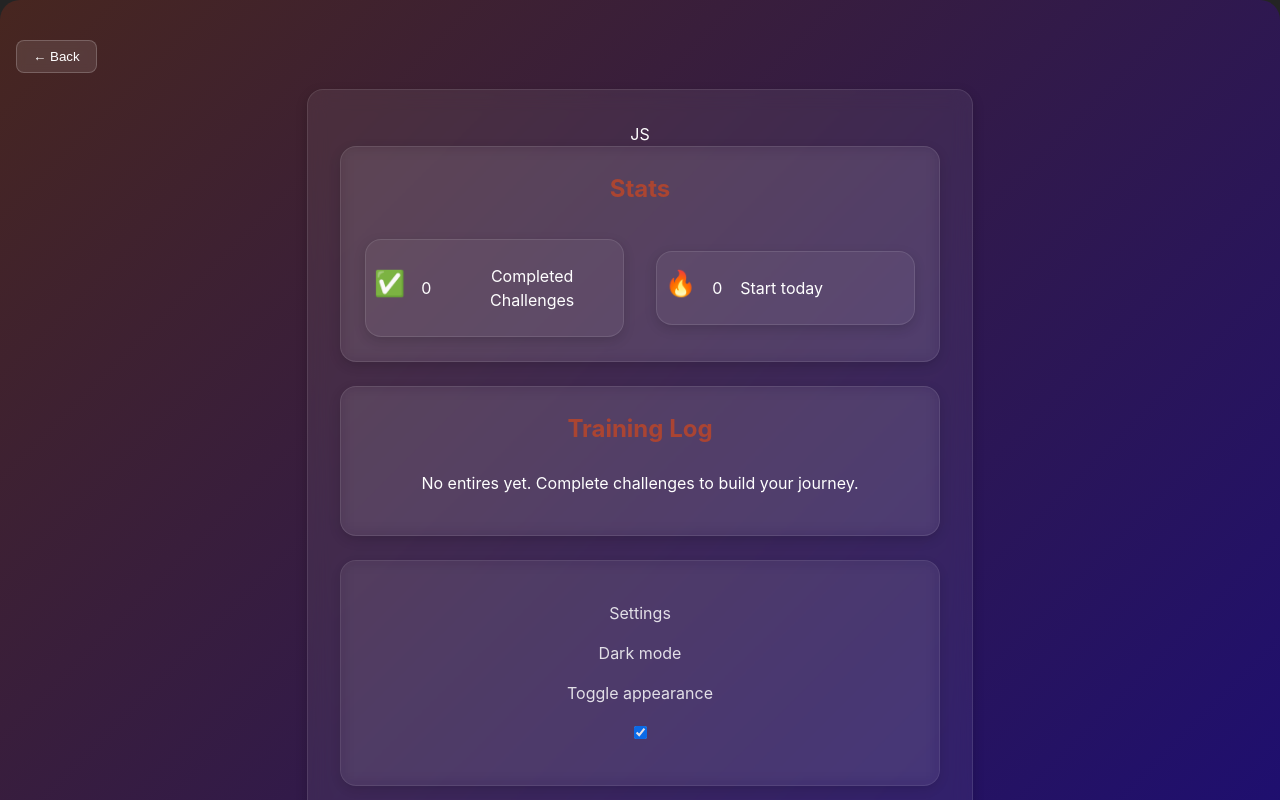
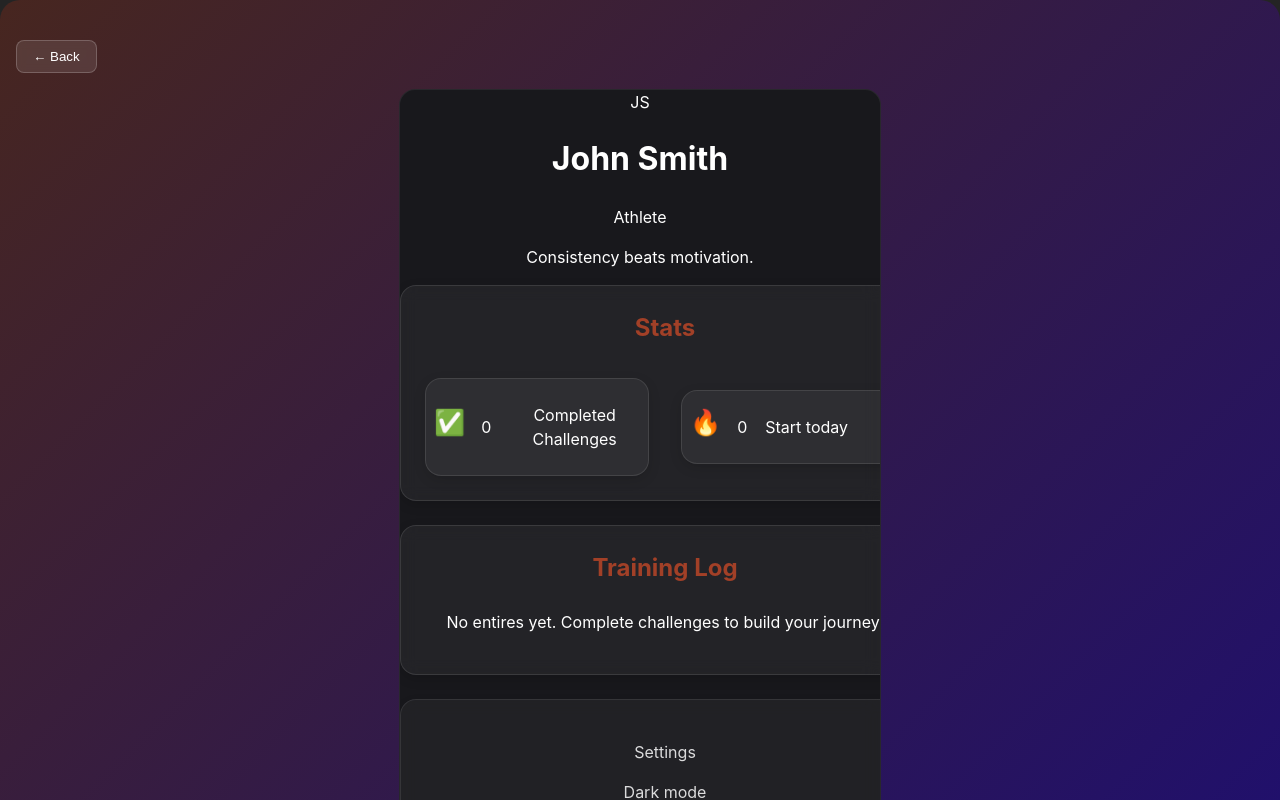
Before and after one commit to robertoandino/challenge-me, a React (Vite) app: page /profile in a window 1280 px wide. Shown: the top 800 px of the page. Built offline with nearby package versions, Linux system fonts and the light colour scheme.

Commit message:
Update Profile/hero section

```diff
--- a/src/components/Profile/Profile.css
+++ b/src/components/Profile/Profile.css
@@ -31,17 +31,15 @@
 }
 
 
-/* Main Profile card */
+/* Profile card */
 .profile-card {
-    background: rgba(255, 255, 255, 0.062);
-    border: 1px solid rgba(255, 255, 255, 0.1);
-    border-radius: 1rem;
-    padding: 2rem;
-    max-width: 600px;
-    width: 100%;
-    backdrop-filter: blur(10px);
-    box-shadow: 0 4px 12px rgba(0, 0, 0, 0.2);
-    animation: fadeUp 0.8s ease forwards;
+    background: var(--bg-card);
+    border: 0.5px solid var(--border);
+    border-radius: var(--radius-lg);
+    max-width: 480px;
+    margin: 0 auto;
+    overflow: hidden;
+    transition: background 0.3s ease;
 }
 
 /* Profile header */
--- a/src/components/Profile/Profile.tsx
+++ b/src/components/Profile/Profile.tsx
@@ -72,10 +72,16 @@ const Profile: React.FC = () => {
                         <div className="avatar-initials" aria-lavel={`Avatar for ${name}`}>
                             {initials}
                         </div>
-
+                        <div className="status-dot" title="Active" />
+                    </div>
+                    <div className="hero-info">
+                        <h1 className="hero-name">{name}</h1>
+                        <p className="hero-bio">{bio}</p>
+                        <p className="hero-tagline">Consistency beats motivation.</p>
                     </div>
                 </div>
 
+                {/* Stats Section */}
                 <section className="profile-section">
                     <h2>Stats</h2>
                     <div className="profile-stats">
```
